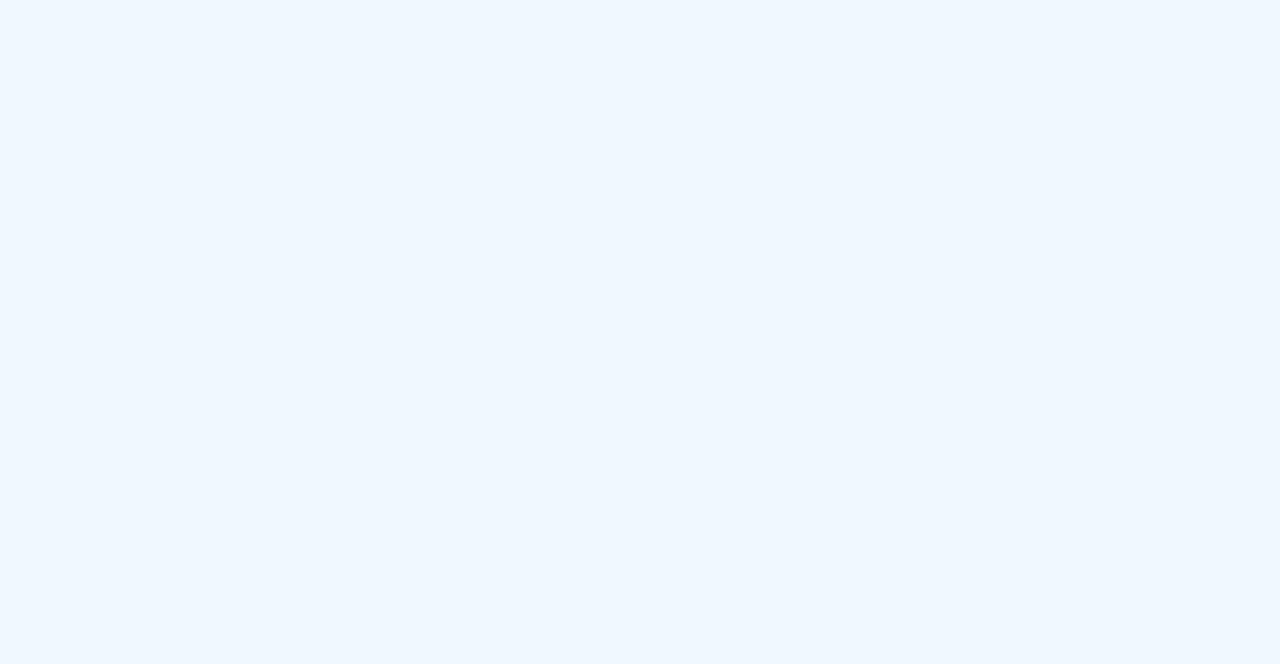
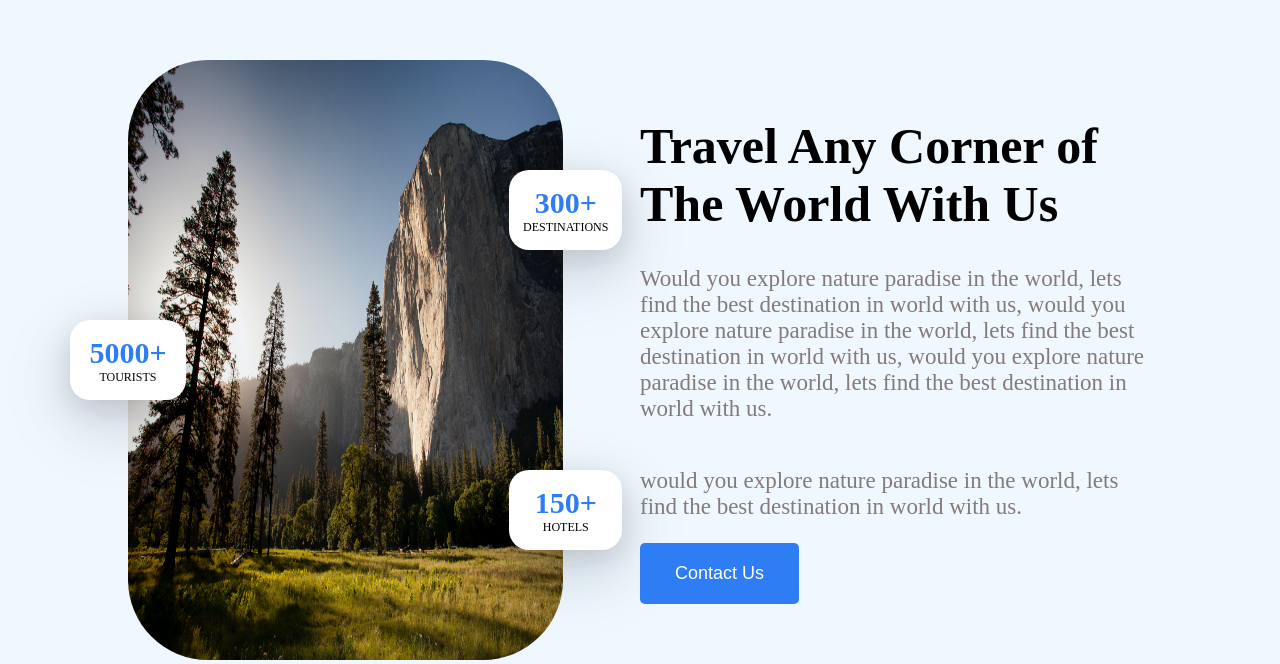
Before and after one commit to kemo12/Career-Develpoment, a React (Create React App) app: page / in a window 1280 px wide. Shown: the part 1826-2490 px from the top of the page. Before the commit the page ends 1686 px from the top, so only its background shows below. Built offline with nearby package versions, Linux system fonts and the light colour scheme.

Commit message:
travel section is done

```diff
--- /dev/null
+++ b/src/components/Travel/Travel.css
@@ -0,0 +1,92 @@
+.travelContainer {
+  margin-top: 200px;
+  display: flex;
+  height: 600px;
+}
+.travelLeft {
+  width: 50%;
+  display: flex;
+  height: 100%;
+}
+.travelLeft-L {
+  width: 9%;
+  height: 80px;
+  background-color: #fff;
+  display: flex;
+  flex-direction: column;
+  align-items: center;
+  justify-content: center;
+  align-self: center;
+  border-radius: 20px;
+  position: absolute;
+  left: 5.5%;
+  box-shadow: rgba(17, 17, 26, 0.1) 0px 8px 24px,
+    rgba(17, 17, 26, 0.1) 0px 16px 56px, rgba(17, 17, 26, 0.1) 0px 24px 80px;
+}
+.travelNum {
+  font-size: 30px;
+  color: rgb(46, 125, 245);
+  font-weight: bold;
+}
+.travelTitle {
+  font-size: 12px;
+}
+.travelLeft-R {
+  display: flex;
+  flex-direction: column;
+  justify-content: space-around;
+  align-items: center;
+  margin-left: -10.5%;
+  width: 22%;
+}
+.travelLeft-R-content {
+  width: 100%;
+  height: 80px;
+  background-color: #fff;
+  display: flex;
+  flex-direction: column;
+  align-items: center;
+  justify-content: center;
+  box-shadow: rgba(17, 17, 26, 0.1) 0px 8px 24px,
+    rgba(17, 17, 26, 0.1) 0px 16px 56px, rgba(17, 17, 26, 0.1) 0px 24px 80px;
+  border-radius: 20px;
+}
+.travelLeft-img {
+  width: 85%;
+}
+.travelLeft-img img {
+  width: 100%;
+  height: 100%;
+  border-radius: 80px;
+}
+
+.travelRight {
+  width: 50%;
+  display: flex;
+  flex-direction: column;
+  align-items: center;
+  justify-content: center;
+}
+.travelRight span {
+  font-size: 50px;
+  margin-bottom: 10px;
+  font-weight: bold;
+}
+
+.travelRight p {
+  font-size: 23px;
+  color: rgb(131, 122, 122);
+}
+.contactBtn {
+  width: 100%;
+}
+.travelRight button {
+  display: flex;
+  font-size: 18px;
+  color: rgb(131, 122, 122);
+  padding: 20px 35px;
+  border: none;
+  background-color: rgb(46, 125, 245);
+  color: #fff;
+  border-radius: 5px;
+}
--- /dev/null
+++ b/src/components/Travel/index.jsx
@@ -0,0 +1,46 @@
+import './Travel.css';
+import travelImg from './../../assetes/images/hero.jpg';
+const Travel = () => {
+  return (
+    <div className="travelContainer generalContainer">
+      <div className="travelLeft">
+        <div className="travelLeft-L">
+          <span className="travelNum">5000+</span>
+          <span className="travelTitle">TOURISTS</span>
+        </div>
+        <div className="travelLeft-img">
+          <img src={travelImg} alt="travel" />
+        </div>
+        <div className="travelLeft-R">
+          <div className="travelLeft-R-content">
+            <span className="travelNum">300+</span>
+            <span className="travelTitle">DESTINATIONS</span>
+          </div>
+          <div className="travelLeft-R-content">
+            <span className="travelNum">150+</span>
+            <span className="travelTitle">HOTELS</span>
+          </div>
+        </div>
+      </div>
+      <div className="travelRight">
+        <span>Travel Any Corner of The World With Us</span>
+        <p>
+          Would you explore nature paradise in the world, lets find the best
+          destination in world with us, would you explore nature paradise in the
+          world, lets find the best destination in world with us, would you
+          explore nature paradise in the world, lets find the best destination
+          in world with us.
+        </p>
+        <p>
+          would you explore nature paradise in the world, lets find the best
+          destination in world with us.
+        </p>
+        <div className="contactBtn">
+          <button>Contact Us</button>
+        </div>
+      </div>
+    </div>
+  );
+};
+
+export default Travel;
--- a/src/pages/Home/index.jsx
+++ b/src/pages/Home/index.jsx
@@ -2,6 +2,7 @@ import Hero from '../../components/HeroSection';
 import Navbar from '../../components/Navbar';
 import Offers from '../../components/Offers';
 import Reservation from '../../components/Reservation';
+import Travel from '../../components/Travel';
 
 const Home = () => {
   return (
@@ -10,6 +11,7 @@ const Home = () => {
       <Hero />
       <Reservation />
       <Offers />
+      <Travel />
     </div>
   );
 };
```
